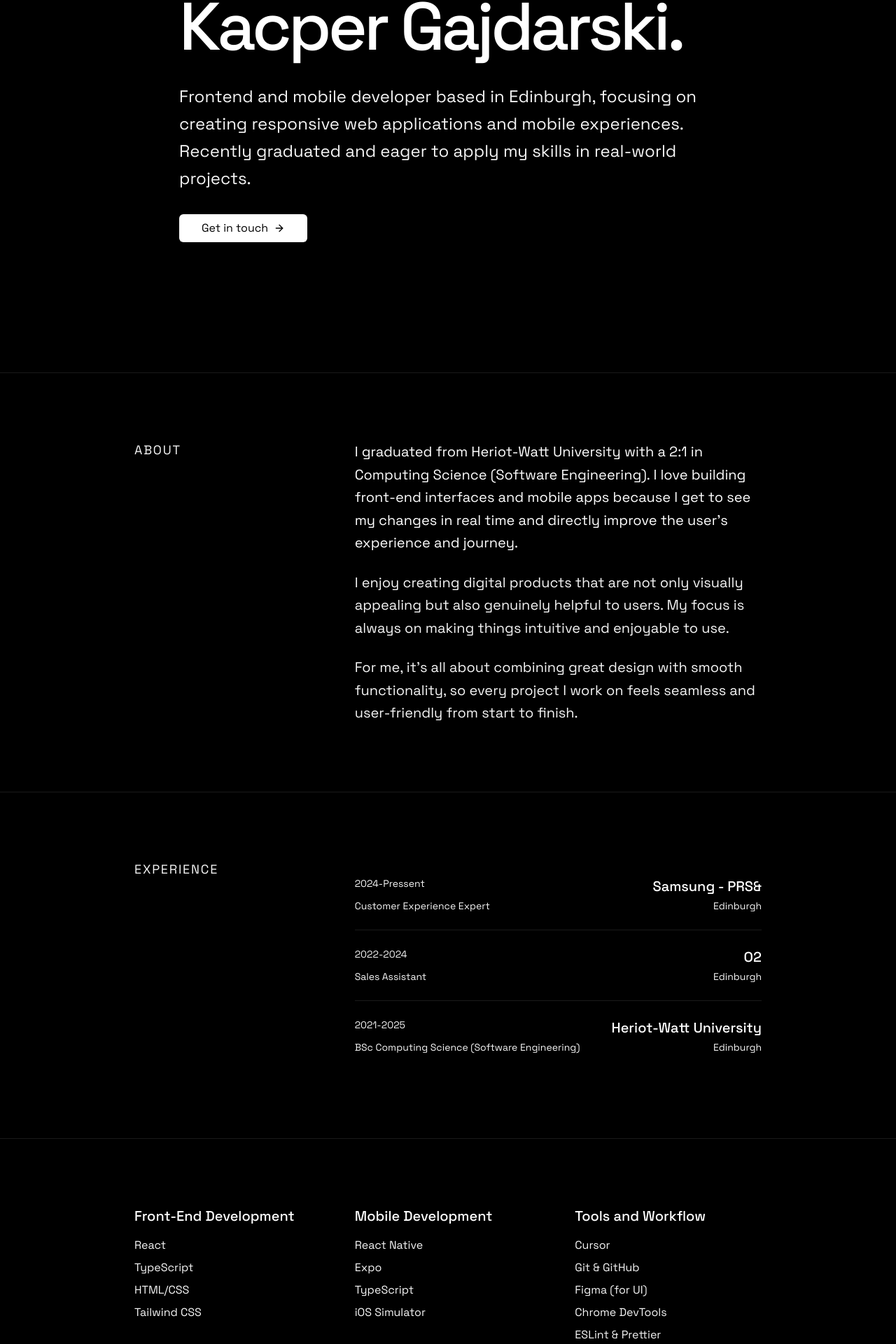
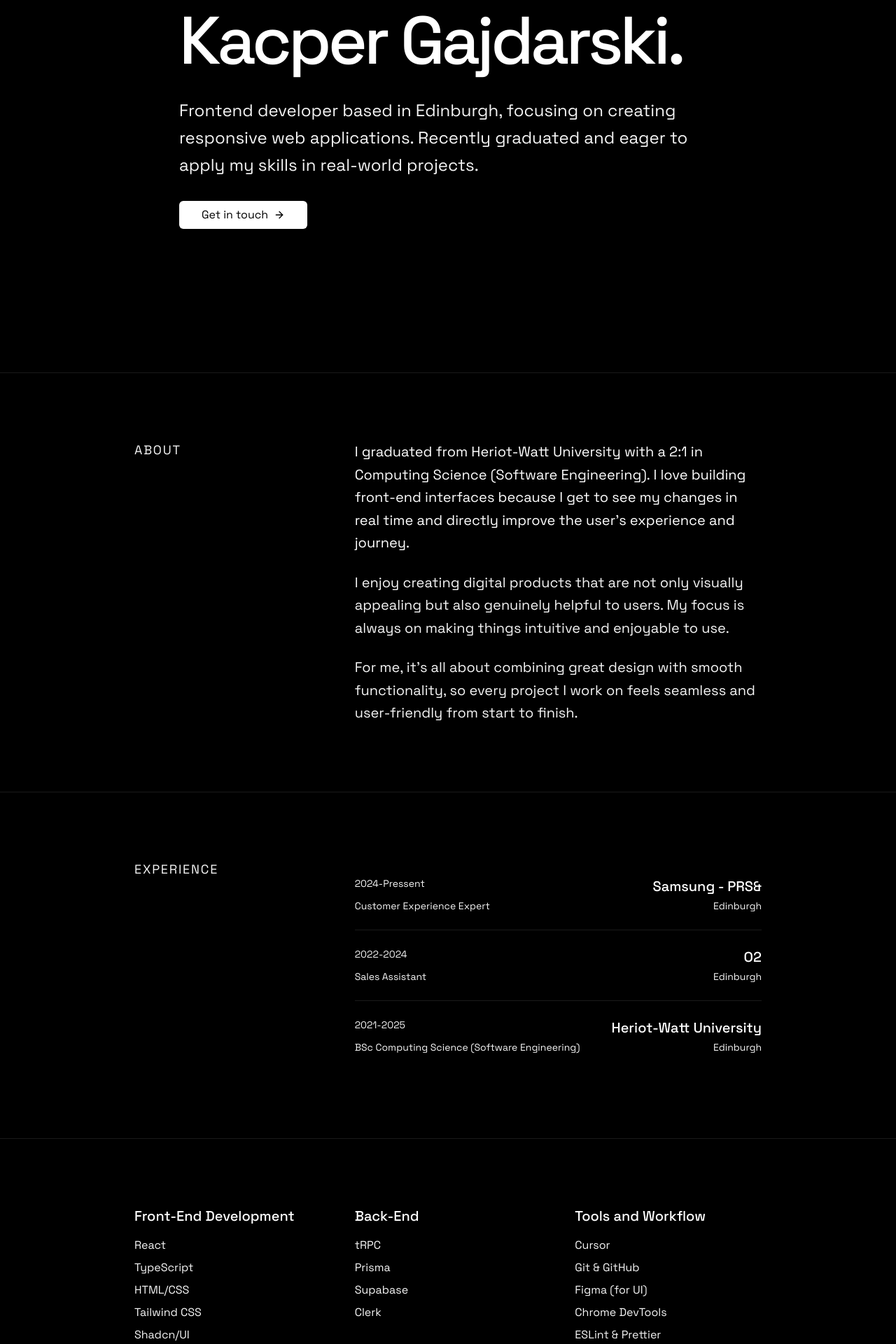
Before and after one commit to Kacperkg/portfolio, a Next.js app: page /about in a window 1280 px wide. Shown: the part 268-2188 px from the top of the page at 70% size. Built offline with nearby package versions, Linux system fonts and the light colour scheme.

Commit message:
changed skills section and descriptions

```diff
--- a/src/app/about/page.tsx
+++ b/src/app/about/page.tsx
@@ -36,9 +36,9 @@ const AboutLanding = () => {
         </div>
 
         <p className="text-secondary mb-8 max-w-3xl text-xl leading-relaxed md:text-2xl">
-          Frontend and mobile developer based in Edinburgh, focusing on creating
-          responsive web applications and mobile experiences. Recently graduated
-          and eager to apply my skills in real-world projects.
+          Frontend developer based in Edinburgh, focusing on creating responsive
+          web applications. Recently graduated and eager to apply my skills in
+          real-world projects.
         </p>
 
         <Link
@@ -67,8 +67,8 @@ const AboutContent = () => {
             <p className="mb-6 text-xl leading-relaxed">
               I graduated from Heriot-Watt University with a 2:1 in Computing
               Science (Software Engineering). I love building front-end
-              interfaces and mobile apps because I get to see my changes in real
-              time and directly improve the user&apos;s experience and journey.
+              interfaces because I get to see my changes in real time and
+              directly improve the user&apos;s experience and journey.
             </p>
             <p className="text-secondary mb-6 text-xl leading-relaxed">
               I enjoy creating digital products that are not only visually
--- a/src/app/page.tsx
+++ b/src/app/page.tsx
@@ -14,7 +14,7 @@ export default function HomePage() {
           </h1>
           <div className="flex flex-col items-center gap-2 text-center">
             <p className="text-xl text-white/50 md:text-2xl">
-              Frontend Developer | Mobile Developer.
+              Frontend Developer.
             </p>
             <p className="text-xl text-white/50 md:text-2xl">
               Computing Science Graduate @{" "}
--- a/src/components/footer.tsx
+++ b/src/components/footer.tsx
@@ -9,7 +9,7 @@ const Footer = () => {
         <div className="flex flex-col items-center justify-between md:flex-row">
           <div className="mb-6 md:mb-0">
             <p className="text-sm text-white/70">
-              © {new Date().getFullYear()} Kacper Gajdarski. All rights
+              &copy; {new Date().getFullYear()} Kacper Gajdarski. All rights
               reserved.
             </p>
           </div>
--- a/src/constant/data/skills.ts
+++ b/src/constant/data/skills.ts
@@ -3,11 +3,18 @@ import type { SkillCategory } from "~/constant/interfaces";
 const skillCategories: SkillCategory[] = [
   {
     title: "Front-End Development",
-    skills: ["React", "TypeScript", "HTML/CSS", "Tailwind CSS"],
+    skills: [
+      "React",
+      "TypeScript",
+      "HTML/CSS",
+      "Tailwind CSS",
+      "Shadcn/UI",
+      "Next.js",
+    ],
   },
   {
-    title: "Mobile Development",
-    skills: ["React Native", "Expo", "TypeScript", "iOS Simulator"],
+    title: "Back-End",
+    skills: ["tRPC", "Prisma", "Supabase", "Clerk"],
   },
   {
     title: "Tools and Workflow",
```
